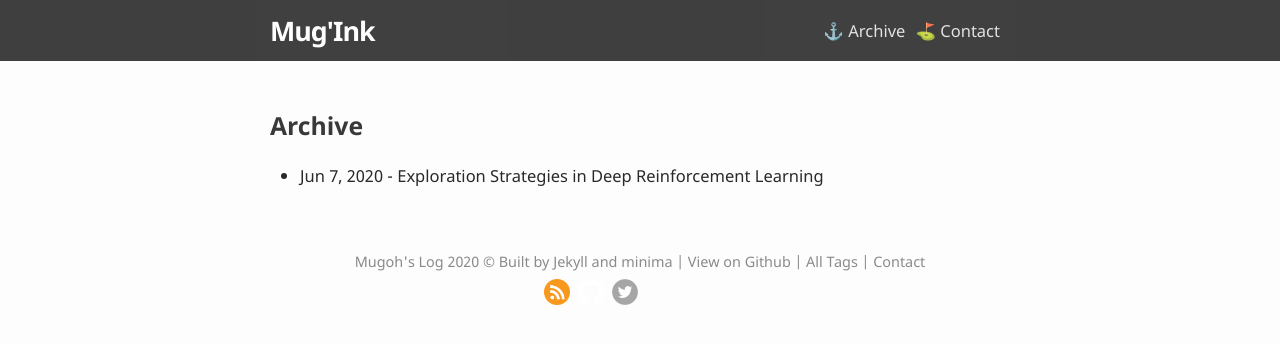
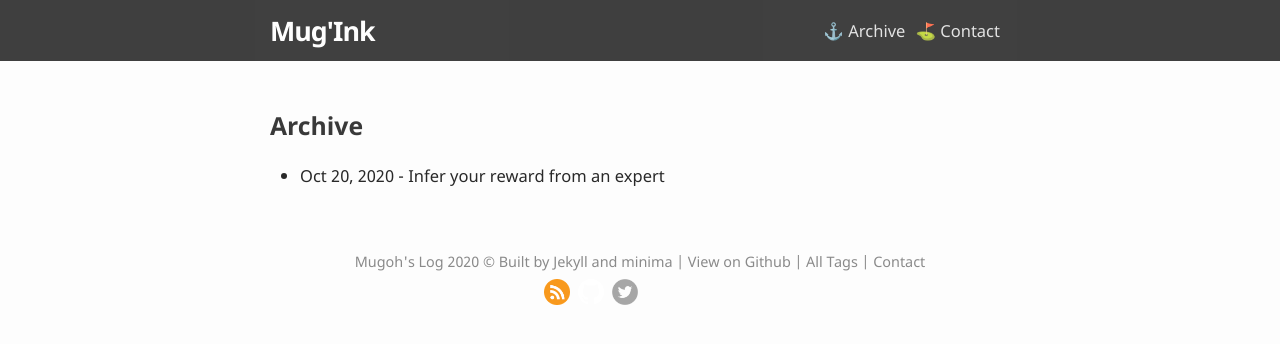
Before and after one commit to mugoh/log, a Jekyll site: the page built from log.html, in a window 1280 px wide. Shown: the top 344 px of the page. Built offline with Jekyll 4.4.1, drawn with Linux system fonts in a browser that asks for light colours.

Commit message:
add image meta description

```diff
--- a/_config.yml
+++ b/_config.yml
@@ -1,10 +1,14 @@
 title: Mug'Ink
-name: "Mugoh's Tech Blog"
+name: "Mugoh's Blog"
 author: Mugoh Mwaura
 twitter_username: mugoh_ks
 baseurl: "/mug-log"
 description: A space to document my learning
 profile_url: "http://mugoh.github.io"
+image:
+    path: '/assets/images/profile_pic_400x400.jpg'
+    height: 100
+    width: 100
 
 # Build settings
 markdown: kramdown
--- a/log.html
+++ b/log.html
@@ -4,6 +4,6 @@
 <div class="home other-pages">
   <h1 class="page-heading">Archive</h1>
   <ul class="posts">
-    <li>Jun 7, 2020 - Exploration Strategies in Deep Reinforcement Learning</li>
+    <li>Oct 20, 2020 - Infer your reward from an expert</li>
   </ul>
 </div>
```
Also changed, not shown: misc/_school-work/tie_class_recordings.md (added, +92 -0 lines).
